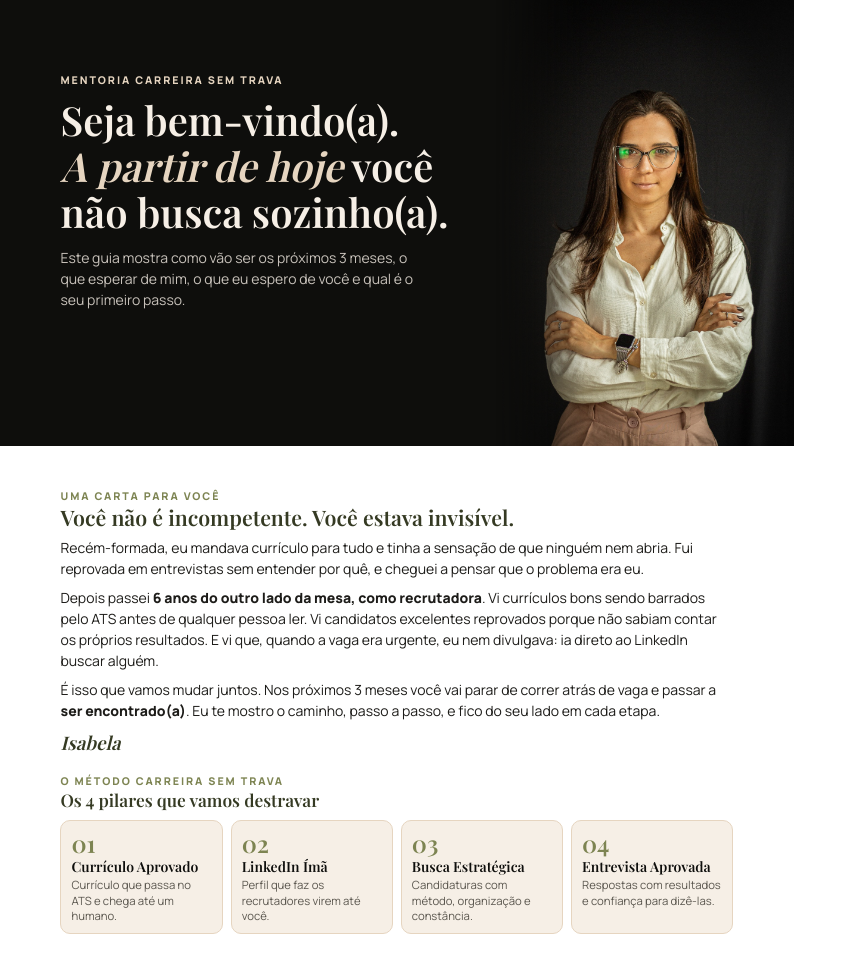
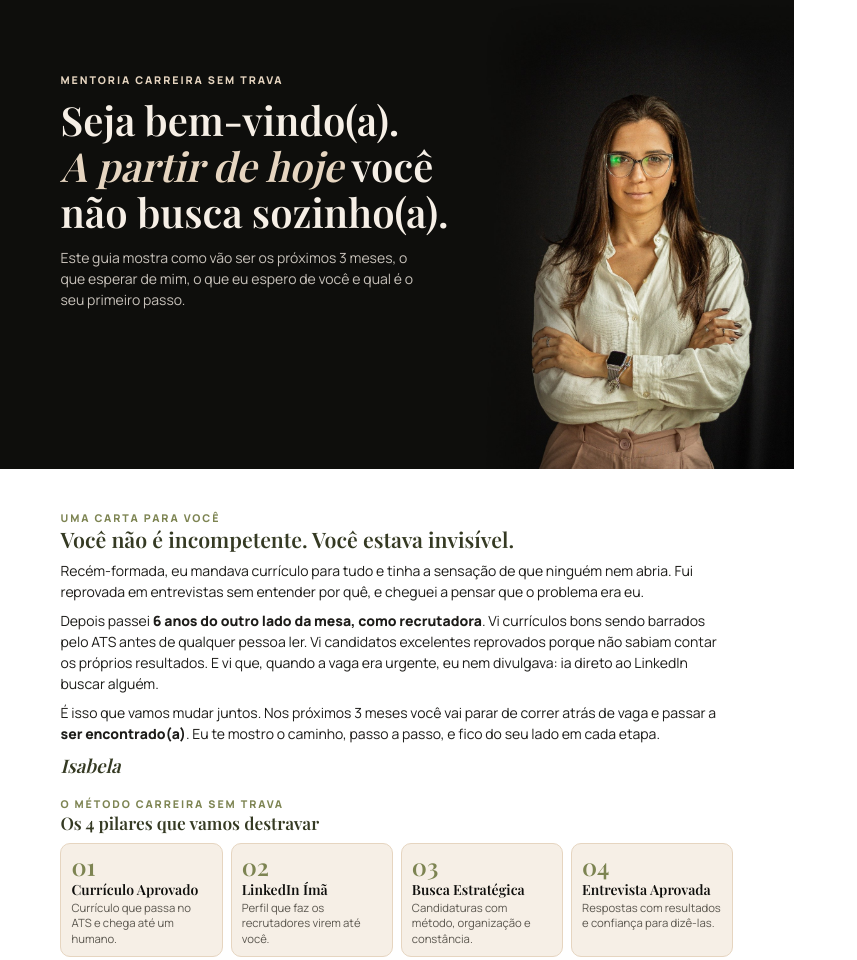
Before and after one commit to isabelanardimrecrutamento-ai/Carreira-Sem-Trava, a plain HTML site: page materiais/guia-boas-vindas.html in a window 1280 px wide. Shown: the top 960 px of the page, without its empty margins (0-857 px from the left). Drawn offline with nearby package versions, Linux system fonts and the light colour scheme; a web font is replaced by a local one.

Commit message:
Guia de Boas-Vindas: foto da capa inteira
Co-Authored-By: Claude Opus 5.5 <noreply@anthropic.com>
Claude-Session: https://claude.ai/code/session_01AzuLBoXsmNsssuJ9XVMdYB

```diff
--- a/materiais/guia-boas-vindas.html
+++ b/materiais/guia-boas-vindas.html
@@ -14,14 +14,13 @@
   h1,h2,h3{font-family:'Playfair Display',serif;font-weight:600;line-height:1.15}
   .eyebrow{font-size:8pt;font-weight:800;letter-spacing:.18em;text-transform:uppercase;color:var(--oliva)}
   /* Página 1 */
-  .capa{background:var(--preto);color:var(--creme);height:118mm;display:grid;grid-template-columns:1.25fr .75fr}
+  .capa{background:var(--preto);color:var(--creme);height:124mm;display:grid;grid-template-columns:1.15fr .85fr}
   .capa-txt{padding:18mm 0 0 16mm}
   .capa h1{font-size:30pt;margin:8px 0 12px}
   .capa h1 em{font-style:italic;color:var(--nude)}
   .capa p{color:rgba(246,239,230,.8);max-width:96mm}
   .capa .eyebrow{color:var(--nude)}
-  .capa img{width:100%;height:118mm;object-fit:cover;object-position:50% 20%;
-    -webkit-mask-image:linear-gradient(to right,transparent 0,#000 30%);mask-image:linear-gradient(to right,transparent 0,#000 30%)}
+  .capa img{width:auto;height:124mm;justify-self:end;max-width:none}
   .conteudo{padding:10mm 16mm}
   h2{font-size:16pt;color:var(--musgo);margin:0 0 8px}
   .carta p+p{margin-top:8px}
@@ -67,7 +66,7 @@
       <h1>Seja bem-vindo(a).<br><em>A partir de hoje</em> você não busca sozinho(a).</h1>
       <p>Este guia mostra como vão ser os próximos 3 meses, o que esperar de mim, o que eu espero de você e qual é o seu primeiro passo.</p>
     </div>
-    <img src="../pagina/assets/foto-bracos.jpg" alt="Isabela">
+    <img src="foto-capa-guia.jpg" alt="Isabela">
   </div>
 
   <div class="conteudo">
```
Also changed, not shown: materiais/foto-capa-guia.jpg (added), 1 other file.
